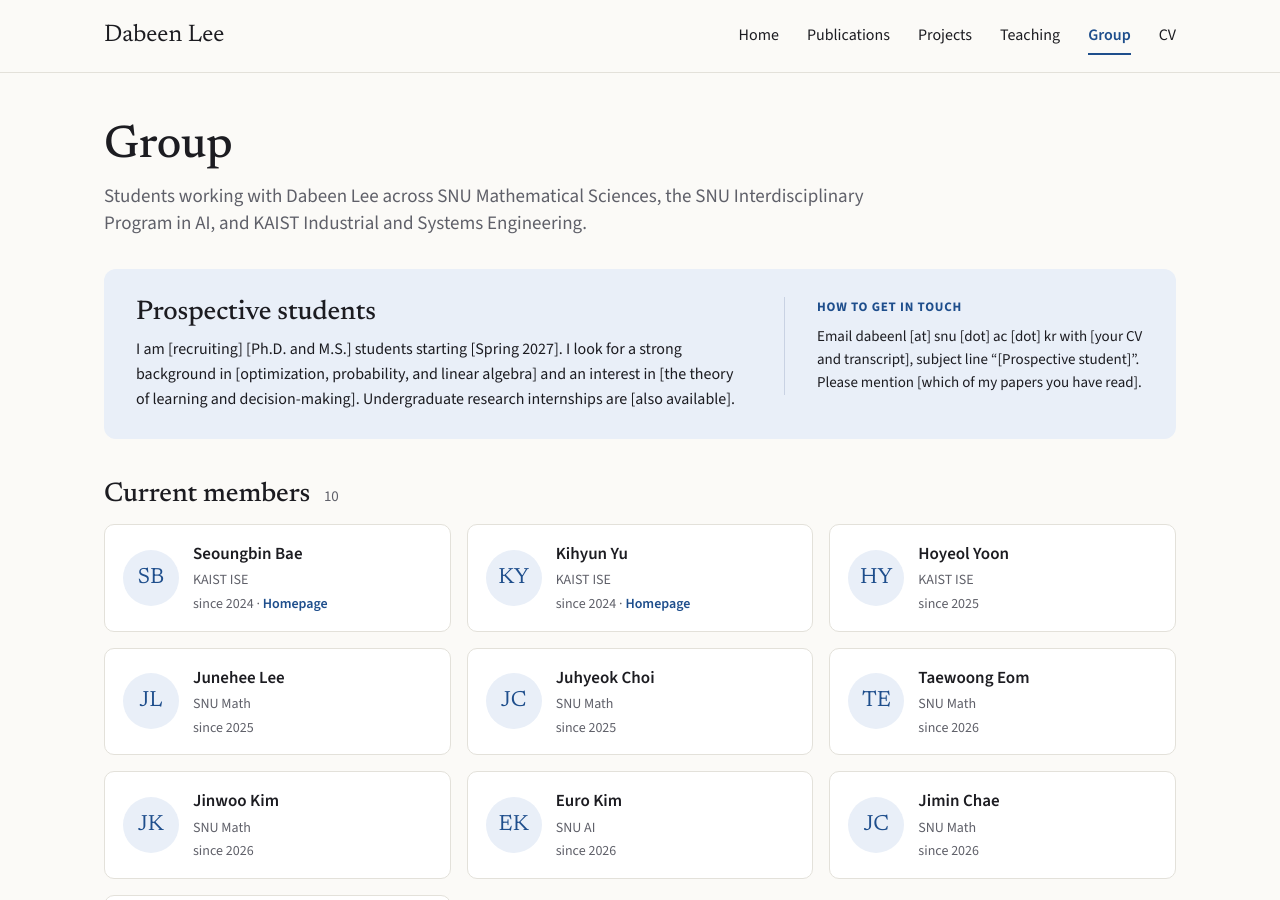
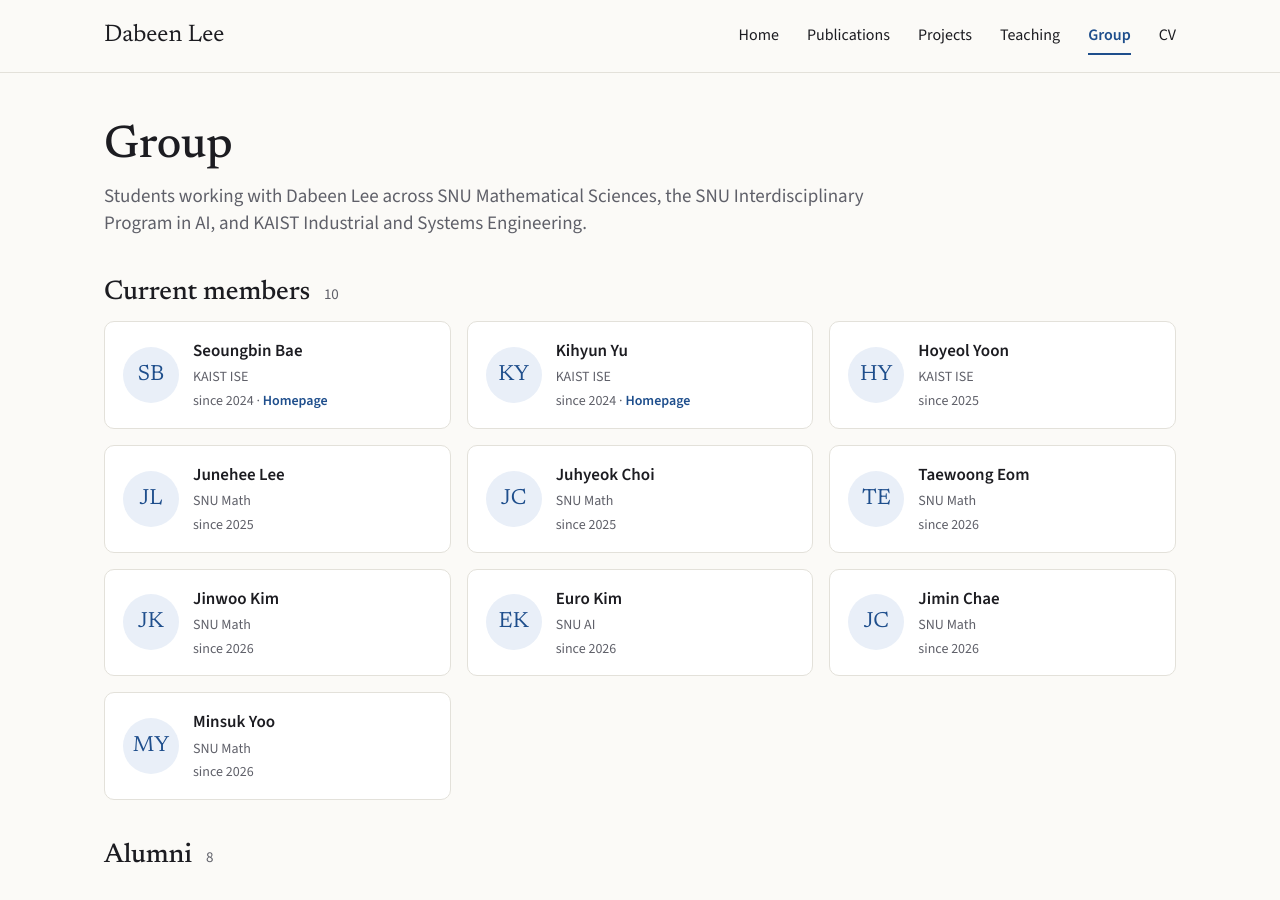
Before and after one commit to dabeenl/dabeenl.github.io, a Jekyll site: the page built from group.html, in a window 1280 px wide and 900 px high. Built offline with Jekyll 4.4.1, drawn with Linux system fonts in a browser that asks for light colours.

Commit message:
Hide the prospective-students box on Home and Group
Co-Authored-By: Claude Fable 5.1 <noreply@anthropic.com>

```diff
--- a/_data/profile.yml
+++ b/_data/profile.yml
@@ -37,12 +37,8 @@ group_intro: "Students working with Dabeen Lee across SNU Mathematical Sciences,
 group_photo: ""          # e.g. /assets/img/group-2026.jpg  (leave empty to show no photo)
 group_photo_alt: "Group photo"
 
-# Prospective-students box. Markdown allowed. Delete recruiting_short to hide the box on the Home page.
-recruiting_short: "I am [recruiting] [Ph.D. and M.S.] students starting [Spring 2027]. See the Group page for what I look for and how to get in touch."
-recruiting: |
-  I am [recruiting] [Ph.D. and M.S.] students starting [Spring 2027]. I look for a strong background
-  in [optimization, probability, and linear algebra] and an interest in [the theory of learning and
-  decision-making]. Undergraduate research internships are [also available].
-recruiting_contact: |
-  Email dabeenl [at] snu [dot] ac [dot] kr with [your CV and transcript], subject line
-  "[Prospective student]". Please mention [which of my papers you have read].
+# Prospective-students box (Home card + Group page callout). Hidden while these are empty ("").
+# To show it again, put the text back into recruiting_short / recruiting / recruiting_contact (Markdown allowed).
+recruiting_short: ""
+recruiting: ""
+recruiting_contact: ""
--- a/group.html
+++ b/group.html
@@ -2,7 +2,7 @@
 layout: default
 title: Group
 permalink: /group/
-description: "Students and alumni of Dabeen Lee's group at Seoul National University and KAIST, and information for prospective students."
+description: "Students and alumni of Dabeen Lee's group at Seoul National University and KAIST."
 ---
 {% assign p = site.data.profile %}
 <section class="page-head">
```
